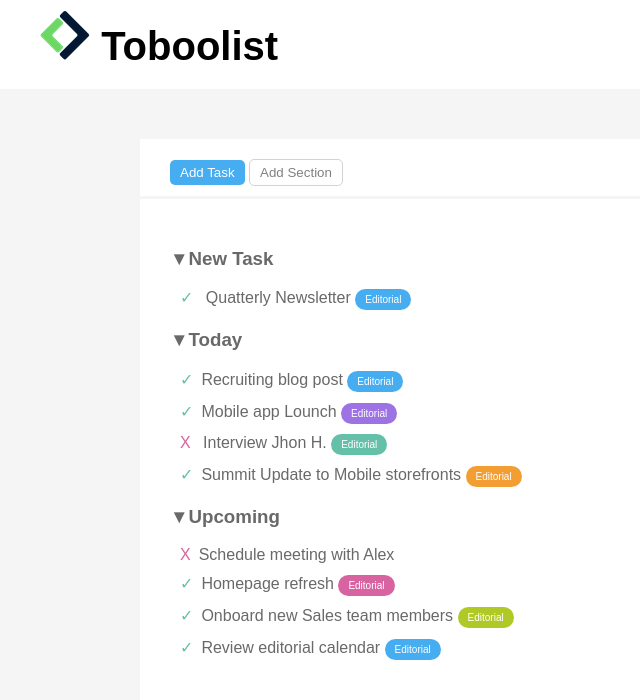
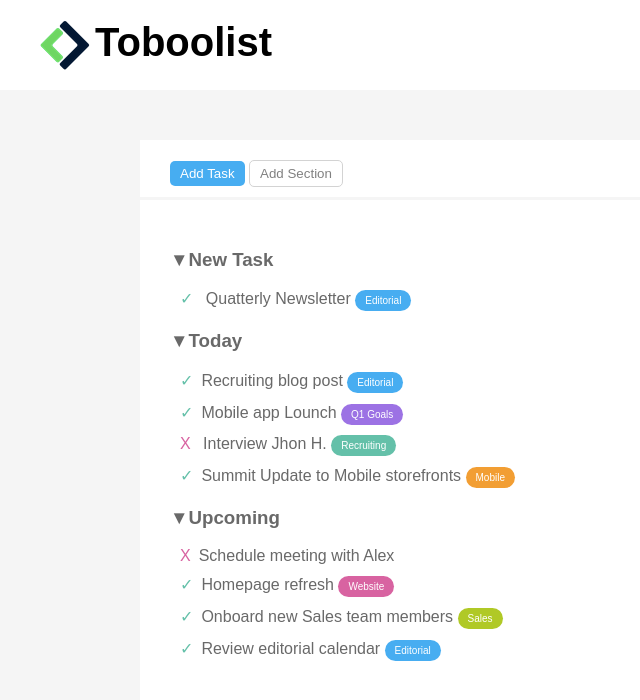
Before and after one commit to F3licia/html-css-toboolist, a plain HTML site: page index.html in a window 1280 px wide. Shown: the whole page, without its empty margins (0-640 px from the left). Drawn offline with Linux system fonts and the light colour scheme.

Commit message:
layout completo

```diff
--- a/index.html
+++ b/index.html
@@ -11,9 +11,18 @@
 <body>
 
 <header id="header">
-   <img id="logo" src="img/Logo.png" alt="">
-   <span id="name">Toboolist</span>
+   <div class="mainbox">
+
+     <div id="mainbox-left">
+        <img  src="img/Logo.png" alt="">
+      </div>
+
+       <div id="mainbox-right">
+          Toboolist
+       </div>
+  </div>
 </header>
+
 
 <div class="wrapper">
 
@@ -39,15 +48,15 @@
         </li>
 
         <li class="yes">Mobile app Lounch
-             <button class="fancy-button purple">Editorial</button>
+             <button class="fancy-button purple">Q1 Goals</button>
        </li>
 
         <li class="no"> Interview Jhon H.
-             <button class="fancy-button lightgreen">Editorial</button>
+             <button class="fancy-button lightgreen">Recruiting</button>
         </li>
 
         <li class="yes">Summit Update to Mobile storefronts
-             <button class="fancy-button orange">Editorial</button>
+             <button class="fancy-button orange">Mobile</button>
         </li>
 
      </ul>
@@ -58,11 +67,11 @@
           <li class="no">Schedule meeting with Alex</li>
 
           <li class="yes">Homepage refresh
-             <button class="fancy-button pink">Editorial</button>
+             <button class="fancy-button pink">Website</button>
           </li>
 
           <li class="yes">Onboard new Sales team members
-             <button class="fancy-button green">Editorial</button>
+             <button class="fancy-button green">Sales</button>
           </li>
 
           <li class="yes">Review editorial calendar
--- a/style.css
+++ b/style.css
@@ -1,13 +1,12 @@
 * {
-
     box-sizing: border-box;
     font-family: Arial;
 }
 
 header {
     width: 100%;
-    padding: 10px 0px 20px 40px;
-    display: inline-block;
+    height: 90px;
+    padding: 20px 0px 20px 40px;
     background-color: white;
     font-size: 40px;
     font-weight: 700;
@@ -15,10 +14,40 @@ header {
 }
 
 
+  .mainbox{
+    display: inline;
+    padding: 0px;
+    border: 0px;
+    margin: 0px;
+    width: 200px;
+    height: 200px;
+    }
+
+    #mainbox-left{
+    float:left;
+    width: 50px;
+    height: 50px;
+    }
+
+    #mainbox-right{
+    text-align: left;
+    padding-left: 5px;
+    float:left;
+    width: calc(100% - 50px);
+    height: 50px;
+    }
+
+    #mainbox-left img {
+    width: 100%;
+    }
+
+
+
 body {
     background-color: whitesmoke;
     margin: 0px;
 }
+
 
 
 .wrapper {
@@ -31,7 +60,7 @@ body {
   .container{
     padding: 30px;
     background-color: white;
-
+    margin-bottom: 40px;
     }
 
 
@@ -48,8 +77,6 @@ body {
     padding: 5px 10px ;
     border-radius: 5px;
 }
-
-
     #button-1 {
     color: white;
     border: none;
@@ -63,10 +90,23 @@ body {
     }
 
 
+ul li{
+        margin: 10px -30px;
+        padding: 0;
+        list-style: none;
+    }
 
+    li.yes:before {
+    content: ' \2713';
+    padding-right: 8px;
+    color: #64c0a9;
+    }
 
-
-
+    li.no:before {
+    content: ' X';
+    padding-right: 8px;
+    color: #d863a1;
+    }
 
   .fancy-button{
     font-size: 10px;
@@ -76,36 +116,10 @@ body {
     box-shadow: none;
     border: 0px;
     }
-ul li{
-        margin: 10px -30px;
-        padding: 0;
-        list-style: none;
-}
-
-
-  li.yes:before {
-    content: ' \2713';
-    padding-right: 8px;
-    color: #64c0a9;
-  }
-
-
-  li.no:before {
-    content: ' X';
-    padding-right: 8px;
-    color: #d863a1;
-  }
-
-
-
-
-
 
 h3::before{
       content: ' \25BC';
 }
-
-
 
 .fancy-button.blue{
     background-color: #47adf1;
```
Lines whose indentation alone changed are shown as unchanged.
